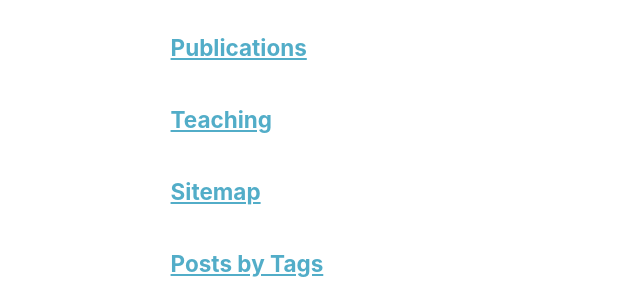
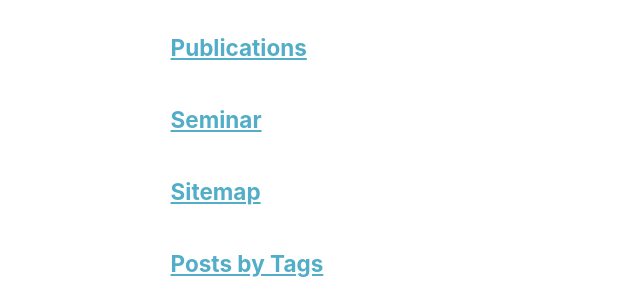
Before and after one commit to ColinWangZelin/colinwangzelin.github.io, a Jekyll site: the page built from _pages/page-archive.html, in a window 1280 px wide. Shown: the part 1111-1411 px from the top of the page, without its empty margins (111-751 px from the left). Built offline with Jekyll 4.4.1, drawn with Linux system fonts in a browser that asks for light colours.

Commit message:
Update seminar.html

```diff
--- a/_pages/seminar.html
+++ b/_pages/seminar.html
@@ -1,12 +1,12 @@
 ---
 layout: archive
-title: "Teaching"
-permalink: /teaching/
+title: "Seminar"
+permalink: /seminar/
 author_profile: true
 ---
 
 {% include base_path %}
 
-{% for post in site.teaching reversed %}
+{% for post in site.seminar reversed %}
   {% include archive-single.html %}
 {% endfor %}
```
